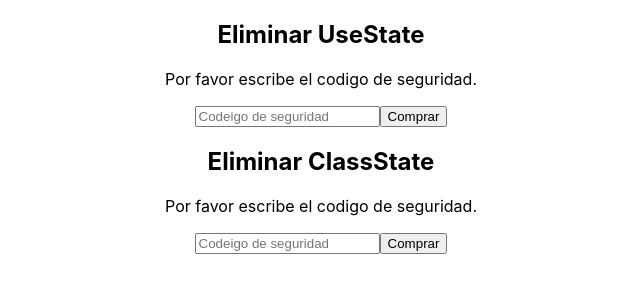
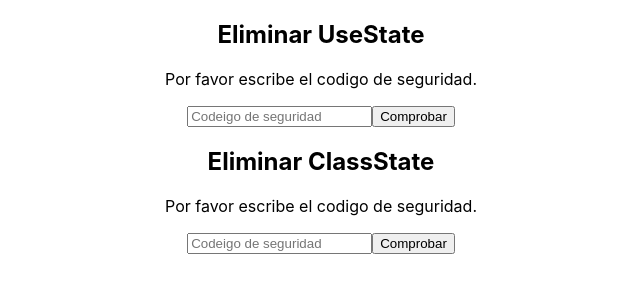
Before and after one commit to CarlosArgelio/react-manejo-profesional-del-estado, a React (Create React App) app: page / in a window 1280 px wide. Shown: the top 300 px of the page, without its empty margins (319-959 px from the left). Built offline with nearby package versions, Linux system fonts and the light colour scheme.

Commit message:
feat: add states

```diff
--- a/src/App.js
+++ b/src/App.js
@@ -6,8 +6,8 @@
 function App() {
   return (
     <div className="App">
-      <UseState />
-      <ClassState />
+      <UseState name="UseState"/>
+      <ClassState name="ClassState"/>
     </div>
   );
 }
--- a/src/ClassState.js
+++ b/src/ClassState.js
@@ -1,15 +1,31 @@
 import React, { Component } from 'react';
 
 class ClassState extends Component {
+    constructor(props) {
+        super(props);
+
+        this.state = {
+            error: false
+        };
+    }
+
     render() {
+        const { name } = this.props
         return (
             <div>
-                <h2>Eliminar ClassState</h2>
+                <h2>Eliminar {name}</h2>
 
                 <p>Por favor escribe el codigo de seguridad.</p>
 
+                {this.state.error && (
+                <p>Codigo de seguridad incorrecto</p>
+            )}
+
+
                 <input  placeholder='Codeigo de seguridad'/>
-                <button>Comprar</button>
+                <button
+                    onClick={() => this.setState({ error: !this.state.error })}
+                >Comprobar</button>
             </div>
         )
     }
--- a/src/UseState.js
+++ b/src/UseState.js
@@ -1,14 +1,22 @@
-import React from 'react';
+import React, { useState } from 'react';
 
-function UseState() {
+function UseState({ name }) {
+    const [error, setError] = useState(false);
+
     return (
         <div>
-            <h2>Eliminar UseState</h2>
+            <h2>{`Eliminar ${name}`}</h2>
 
             <p>Por favor escribe el codigo de seguridad.</p>
 
+            {error && (
+                <p>Codigo de seguridad incorrecto</p>
+            )}
+
             <input  placeholder='Codeigo de seguridad'/>
-            <button>Comprar</button>
+            <button
+                onClick={() => setError(!error)}
+            >Comprobar</button>
         </div>
     )
 }
```
